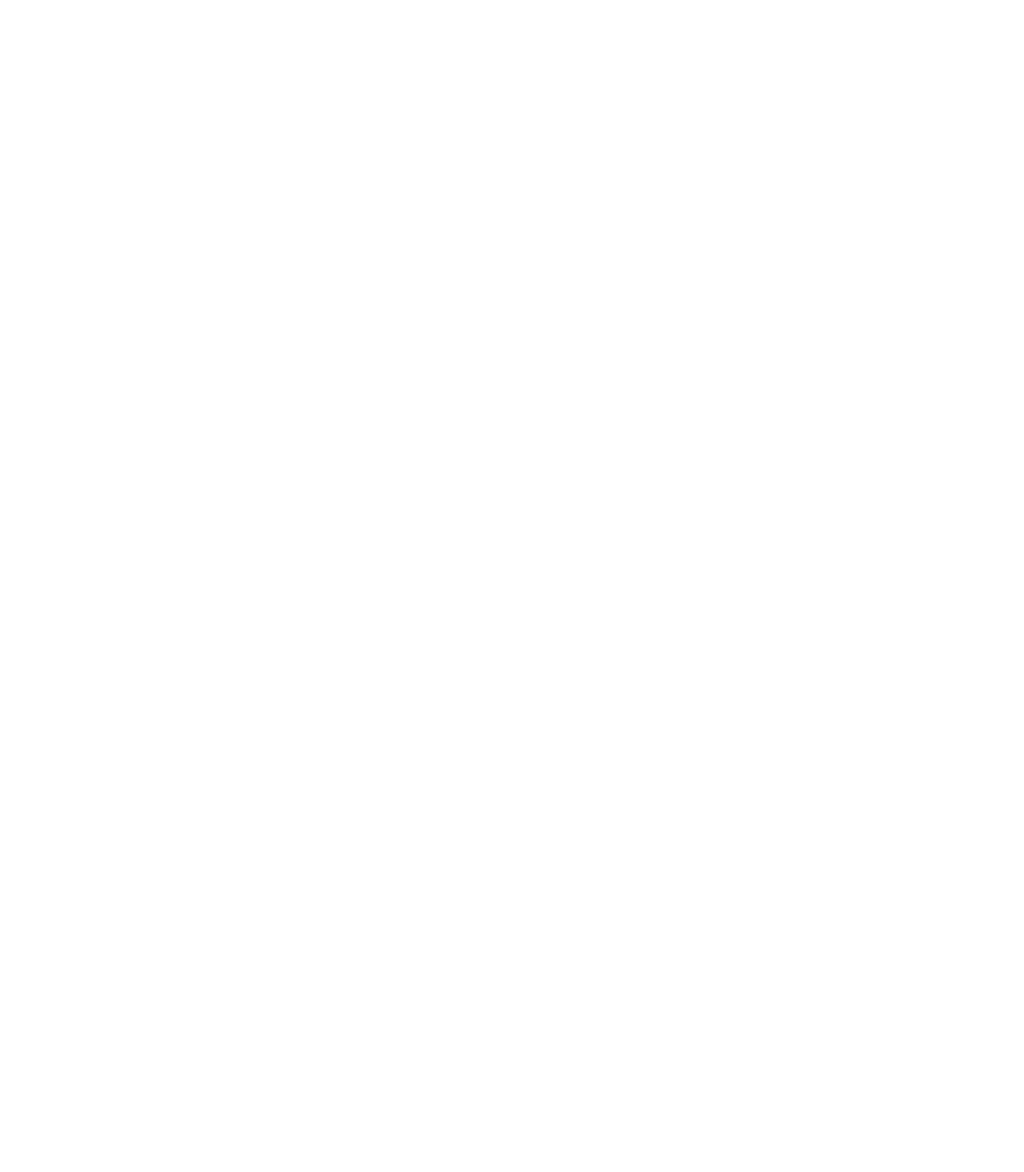
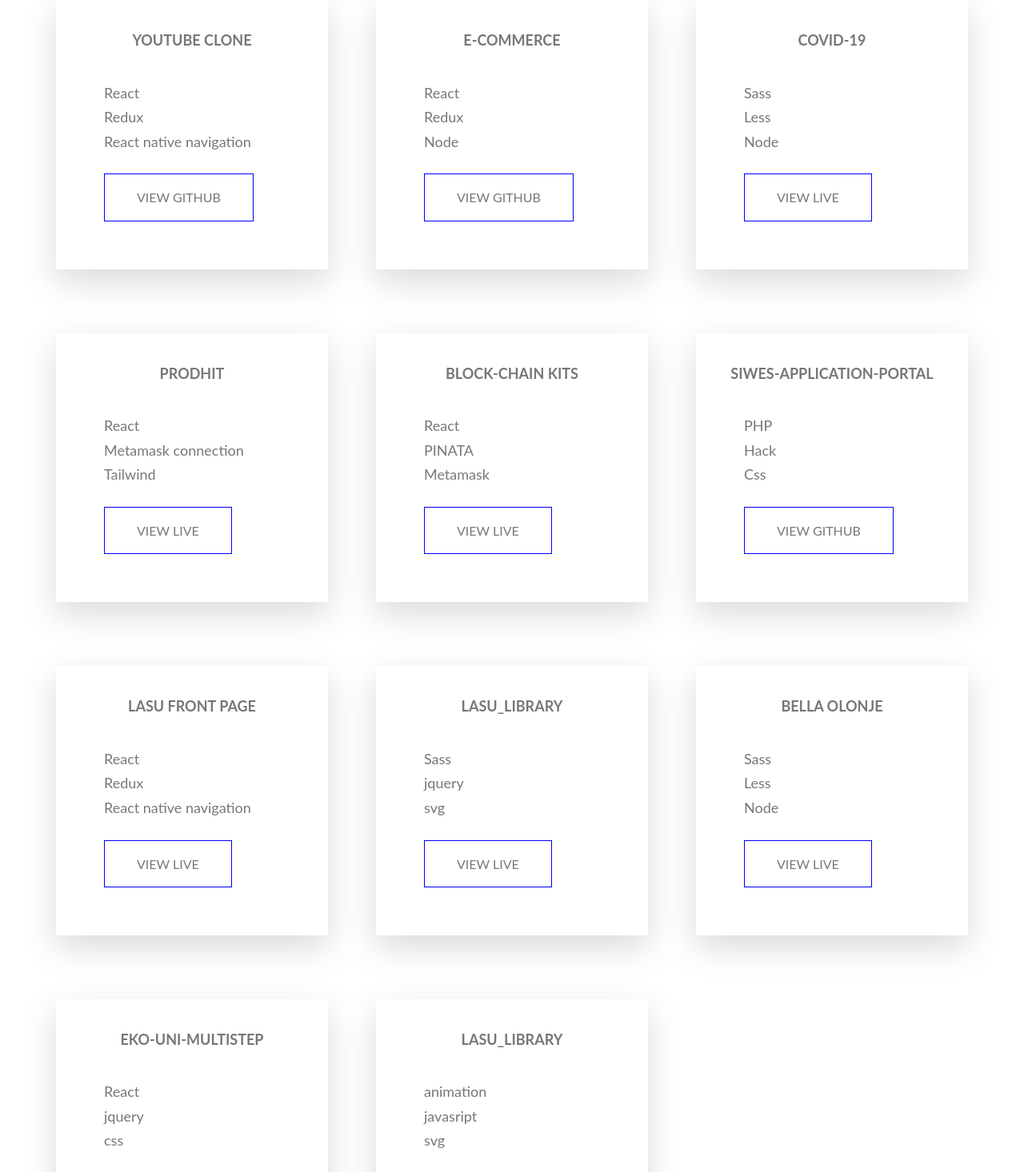
Before and after one commit to Olabisim/MY_PORTFOLIO, a React (Create React App) app: page /works in a window 1280 px wide. Before the commit this address had no page. Shown: the part 1240-2706 px from the top of the page at 80% size. Before the commit the page ends 800 px from the top, so only its background shows below. Built offline with nearby package versions, Linux system fonts and the light colour scheme; a web font is replaced by a local one.

Commit message:
filled works page

```diff
--- a/src/App.js
+++ b/src/App.js
@@ -1,12 +1,12 @@
 import React from 'react'
 import Home from './screens/Home';
 import Certifications from './screens/Certifications';
+import {Works} from './screens/Works';
 import {
         BrowserRouter as Router,
         Routes,
         Route
 } from 'react-router-dom'
-// import './App.css'
 
 
 function App () {
@@ -16,6 +16,7 @@ function App () {
                         <Routes>
                                 <Route path="/" element={<Home />} exact />
                                 <Route path="/certify" element={<Certifications />} />
+                                <Route path="/works" element={<Works />} />
                         </Routes>
 
                 </Router>
--- a/src/components/Main.js
+++ b/src/components/Main.js
@@ -188,7 +188,7 @@ const Main = () => {
                         </div>
 
                         <div className="u-center-text u-margin-top-huge">
-                                <a href="#btn" className="btn btn--green">All other works</a>
+                                <a href="/works" className="btn btn--green">All other works</a>
                         </div>
                 </section>
 
--- /dev/null
+++ b/src/screens/Works.js
@@ -0,0 +1,86 @@
+
+import Header from '../components/Header'
+import Footer from '../components/Footer'
+import Skills from '../components/Skills'
+import { ProjectCard } from '../components/ProjectCard'
+
+
+export const Works = () => {
+        return (
+                <>
+                        <Header />
+                        <Skills name="WORKS" skillsPage={true} />
+                        <div className='works'>
+                                <div className="row">
+                                        <ProjectCard title={"YOUTUBE CLONE"} link="https://github.com/Olabisim/youtube_clone" linkName="View github">
+                                                <span>React</span>
+                                                <span>Redux</span>
+                                                <span>React native navigation</span>
+                                        </ProjectCard>
+                                        <ProjectCard title={"E-COMMERCE"} link="https://github.com/Olabisim/MERN-ECOMMERCE" linkName="View github" >
+                                                <span>React</span>
+                                                <span>Redux</span>
+                                                <span>Node</span>
+                                        </ProjectCard>
+                                        <ProjectCard title={"COVID-19"} link="https://guarded-tundra-34082.herokuapp.com/" linkName="View Live" >
+                                                <span>Sass</span>
+                                                <span>Less</span>
+                                                <span>Node</span>
+                                        </ProjectCard>
+                                </div>
+                                <div className="row">
+                                        <ProjectCard title={"prodhit"} link="https://prodhit.netlify.app/" linkName="View live">
+                                                <span>React</span>
+                                                <span>Metamask connection</span>
+                                                <span>Tailwind</span>
+                                        </ProjectCard>
+                                        <ProjectCard title={"BLOCK-CHAIN KITS"} link="https://mpanew.netlify.app/" linkName="View live" >
+                                                <span>React</span>
+                                                <span>PINATA</span>
+                                                <span>Metamask</span>
+                                        </ProjectCard>
+                                        <ProjectCard title={"SIWES-APPLICATION-PORTAL"} link="hhttps://github.com/Olabisim/SIWES-APPLICATION-PORTAL" linkName="View github" >
+                                                <span>PHP</span>
+                                                <span>Hack</span>
+                                                <span>Css</span>
+                                        </ProjectCard>
+
+                                </div>
+                                <div className="row">
+                                        <ProjectCard title={"LASU FRONT PAGE"} link="https://lasufrontpagedemo.netlify.app/" linkName="View LIVE">
+                                                <span>React</span>
+                                                <span>Redux</span>
+                                                <span>React native navigation</span>
+                                        </ProjectCard>
+                                        <ProjectCard title={"LASU_LIBRARY"} link="https://lasu-library.netlify.app/" linkName="View LIVE" >
+                                                <span>Sass</span>
+                                                <span>jquery</span>
+                                                <span>svg</span>
+                                        </ProjectCard>
+                                        <ProjectCard title={"BELLA OLONJE"} link="https://bellaolonje.netlify.app/" linkName="View Live" >
+                                                <span>Sass</span>
+                                                <span>Less</span>
+                                                <span>Node</span>
+                                        </ProjectCard>
+
+                                </div>
+                                <div className="row">
+                                        <ProjectCard title={"eko-uni-multistep"} link="https://eko-uni-multistep.netlify.app/" linkName="View LIVE">
+                                                <span>React</span>
+                                                <span>jquery</span>
+                                                <span>css</span>
+                                        </ProjectCard>
+                                        <ProjectCard title={"LASU_LIBRARY"} link="https://ekounianime.netlify.app/" linkName="View LIVE" >
+                                                <span>animation</span>
+                                                <span>javasript</span>
+                                                <span>svg</span>
+                                        </ProjectCard>
+
+                                </div>
+                        </div>
+                        <div style={{marginTop: '10em'}}>
+                                <Footer />
+                        </div>
+                </>
+        )
+}
--- a/src/styles/projectcard.css
+++ b/src/styles/projectcard.css
@@ -12,6 +12,7 @@
         text-align: center;
         /* border-bottom: 1px solid white; */
         /* line-height: 3; */
+        text-transform: uppercase;
 }
 .projectcard p {
         font-size: 18px;
```
